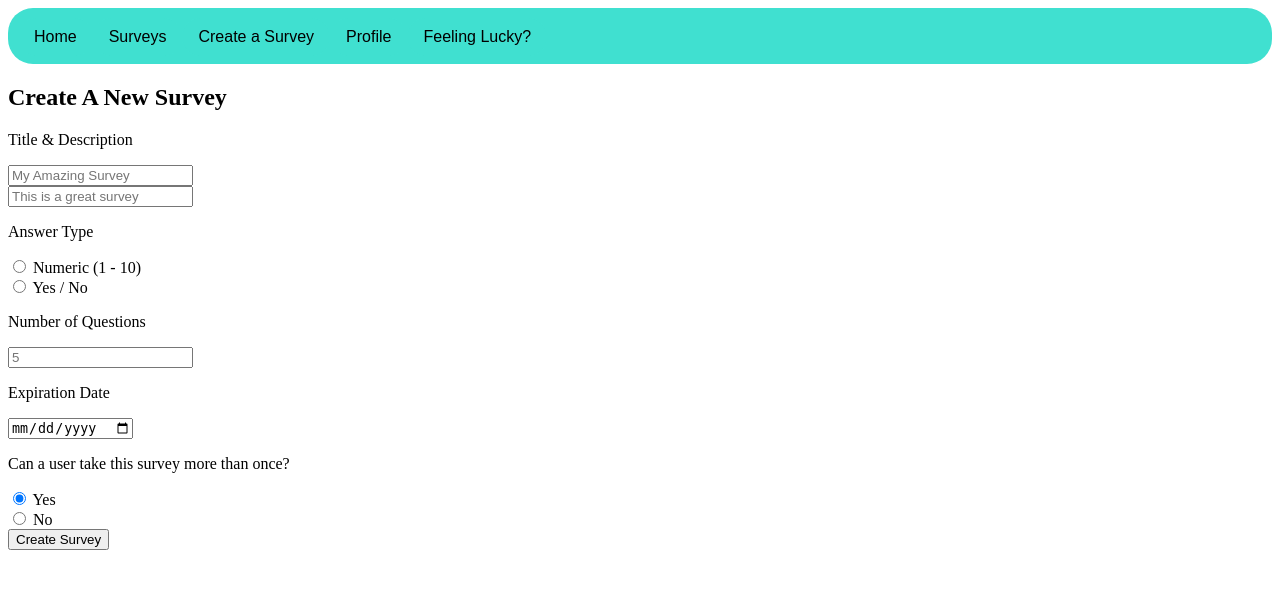
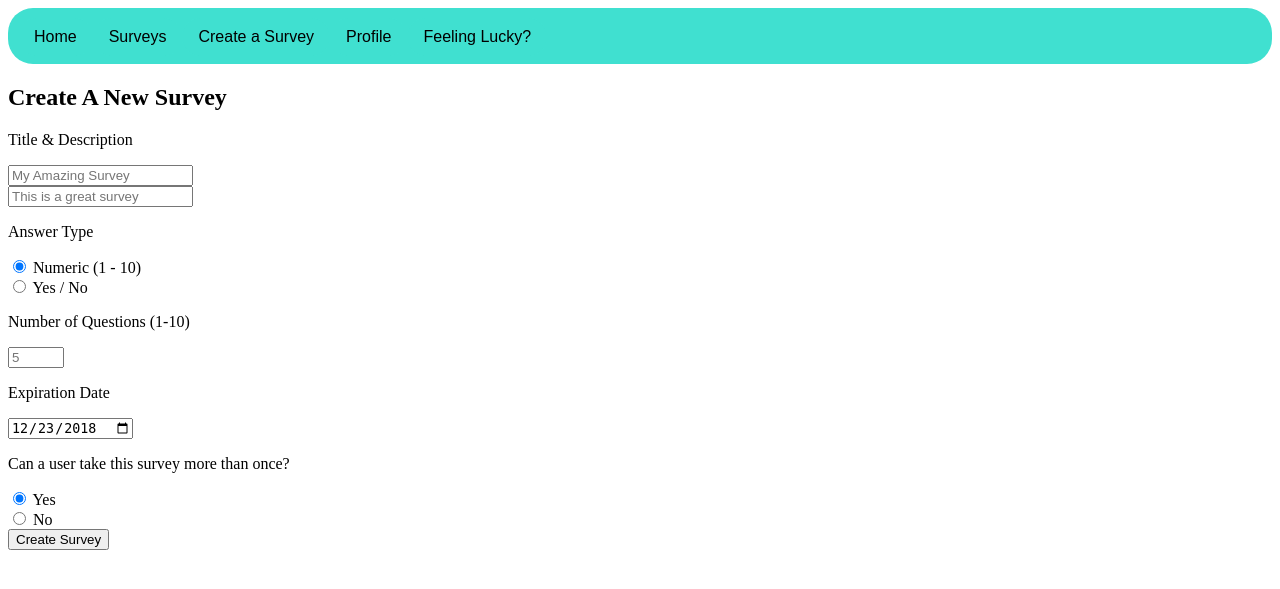
Before and after one commit to JKubach/Survey-Seahorse, a PHP site: page /createsurvey.php in a window 1280 px wide. Shown: the top 589 px of the page. Run offline with PHP 8.4, Linux system fonts and the light colour scheme; a user stored in the database is signed in; data comes from the database, SQL or seed files in the repository.

Commit message:
input update
change the input method for getting the number of questions. add min limit of 1 and max limit of 10.

```diff
--- a/website/createsurvey.php
+++ b/website/createsurvey.php
@@ -1,11 +1,12 @@
 <?php include 'res/navbar.php';
 
 session_start();
-    if(!isset($_SESSION['uid'])){
-        header("location: login.php?user=notloggedin");
-        exit;
-    }
-    ?>
+if(!isset($_SESSION['uid'])){
+    header("location: login.php?user=notloggedin");
+    exit;
+}
+?>
+
 <html>
 <!-- <link rel="stylesheet" href="res/style.css"> -->
 <h2> Create A New Survey </h2>
@@ -16,15 +17,19 @@ session_start();
 <input type="text" name="description" placeholder="This is a great survey"> <br>
 
 <p> Answer Type </p>
- <input type="radio" name="type" value="00"> Numeric (1 - 10) <br>
+ <input type="radio" checked="checked"  name="type" value="00"> Numeric (1 - 10) <br>
 <input type="radio" name="type" value="01"> Yes / No <br>
 <!-- <input type="radio" name="type" value="10"> Text <br> -->
+<!-- <input type="radio" name="type" value="11"> Custom <br> -->
 
-<p> Number of Questions </p>
-<input type="text" name="number" placeholder="5"> <br>
+<p> Number of Questions (1-10)</p>
+<input type="number" name="number" placeholder="5" min="1" max="10"> <br>
 
 <p> Expiration Date </p>
-<input type="date" name="expire"> <br>
+<?php
+$next_week = date("Y-m-d", strtotime("+1 week"));
+echo "<input type='date' value = '$next_week' name='expire'> <br>";
+?>
  <p> Can a user take this survey more than once? </p>
 <input type="radio" name="once" value="0" checked> Yes <br>
 <input type="radio" name="once" value="1"> No <br>
```
